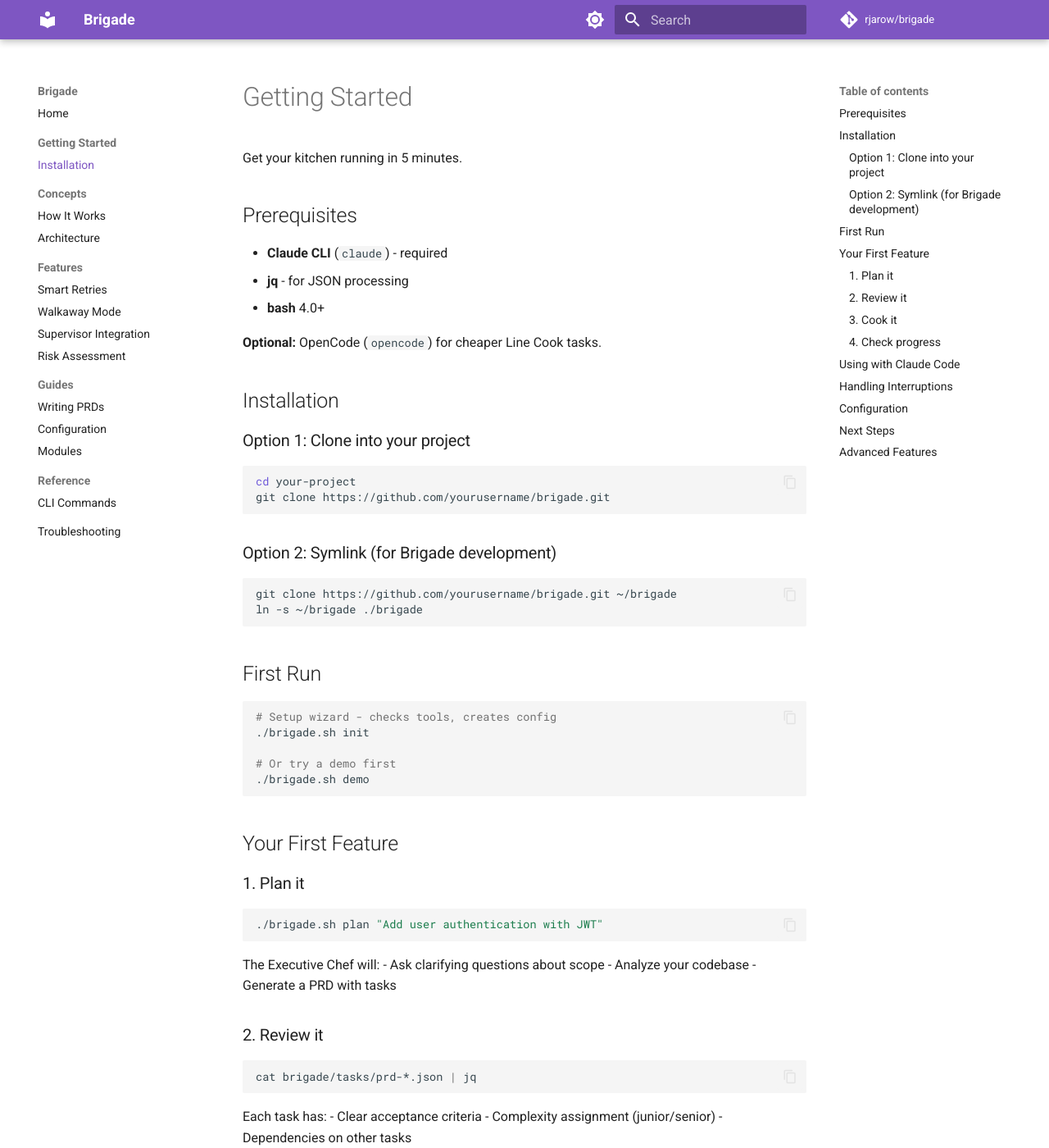
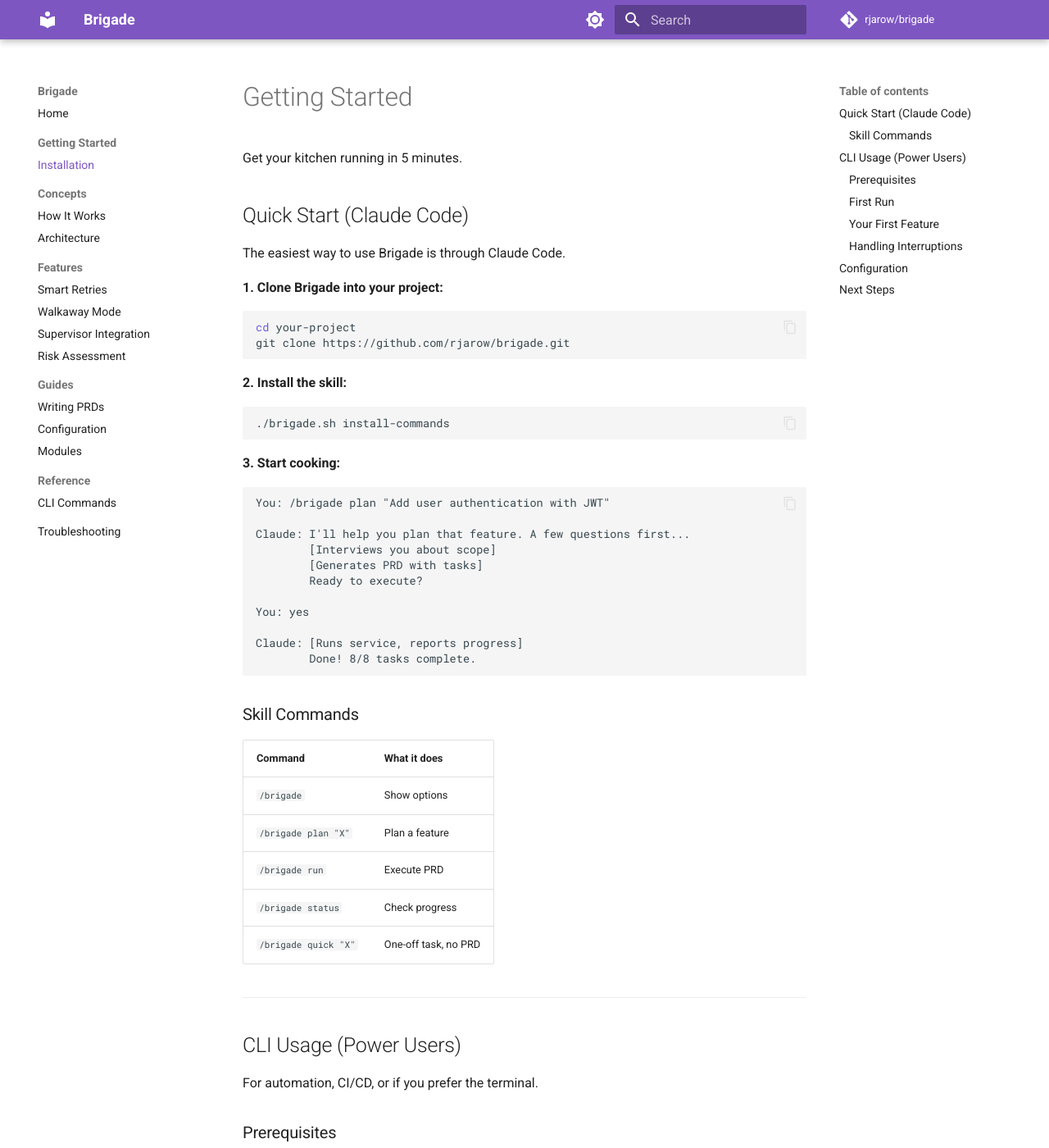
Before and after one commit to rjarow/brigade, an MkDocs documentation site: the page built from docs/getting-started.md, in a window 1280 px wide and 1400 px high. Shown: the whole window at 82% size. Built offline with MkDocs 1.6.1 and Material for MkDocs 9.7.7, drawn with Linux system fonts in a browser that asks for light colours; comment, search, counter and statistics services are not loaded; some of the changed text lies outside the part shown.

Commit message:
docs: Lead with Claude Code as primary entrypoint

````diff
--- a/docs/getting-started.md
+++ b/docs/getting-started.md
@@ -2,109 +2,38 @@
 
 Get your kitchen running in 5 minutes.
 
-## Prerequisites
+## Quick Start (Claude Code)
 
-- **Claude CLI** (`claude`) - required
-- **jq** - for JSON processing
-- **bash** 4.0+
+The easiest way to use Brigade is through Claude Code.
 
-**Optional:** OpenCode (`opencode`) for cheaper Line Cook tasks.
-
-## Installation
-
-### Option 1: Clone into your project
-
+**1. Clone Brigade into your project:**
 ```bash
 cd your-project
-git clone https://github.com/yourusername/brigade.git
+git clone https://github.com/rjarow/brigade.git
 ```
 
-### Option 2: Symlink (for Brigade development)
-
+**2. Install the skill:**
 ```bash
-git clone https://github.com/yourusername/brigade.git ~/brigade
-ln -s ~/brigade ./brigade
+./brigade.sh install-commands
 ```
 
-## First Run
+**3. Start cooking:**
+```
+You: /brigade plan "Add user authentication with JWT"
 
-```bash
-# Setup wizard - checks tools, creates config
-./brigade.sh init
-
-# Or try a demo first
-./brigade.sh demo
-```
-
-## Your First Feature
-
-### 1. Plan it
-
-```bash
-./brigade.sh plan "Add user authentication with JWT"
-```
-
-The Executive Chef will:
-- Ask clarifying questions about scope
-- Analyze your codebase
-- Generate a PRD with tasks
-
-### 2. Review it
-
-```bash
-cat brigade/tasks/prd-*.json | jq
-```
-
-Each task has:
-- Clear acceptance criteria
-- Complexity assignment (junior/senior)
-- Dependencies on other tasks
-
-### 3. Cook it
-
-```bash
-./brigade.sh service
-```
-
-Watch the kitchen work:
-```
-🍳 Firing up the kitchen for: User Authentication
-📋 Menu: 8 dishes to prepare
-
-🔪 Prepping US-001 - Add user model
-🍽️ US-001 plated! (45s)
-👨‍🍳 Executive Chef approves!
-...
-✅ Order up! 8 dishes served, kitchen clean.
-```
-
-### 4. Check progress
-
-```bash
-./brigade.sh status          # Current state
-./brigade.sh status --watch  # Auto-refresh
-```
-
-## Using with Claude Code
-
-Chat naturally instead of running commands:
-
-```
-You: /brigade plan "Add user auth"
-Claude: [Interviews you, generates PRD]
-        Ready to cook?
+Claude: I'll help you plan that feature. A few questions first...
+        [Interviews you about scope]
+        [Generates PRD with tasks]
+        Ready to execute?
 
 You: yes
+
 Claude: [Runs service, reports progress]
         Done! 8/8 tasks complete.
 ```
 
-**Install the skill:**
-```bash
-./brigade.sh install-commands.sh
-```
+### Skill Commands
 
-**Key commands:**
 | Command | What it does |
 |---------|--------------|
 | `/brigade` | Show options |
@@ -113,41 +42,72 @@ Claude: [Runs service, reports progress]
 | `/brigade status` | Check progress |
 | `/brigade quick "X"` | One-off task, no PRD |
 
-## Handling Interruptions
+---
+
+## CLI Usage (Power Users)
+
+For automation, CI/CD, or if you prefer the terminal.
+
+### Prerequisites
+
+- **Claude CLI** (`claude`) - required
+- **jq** - for JSON processing
+- **bash** 4.0+
+
+### First Run
+
+```bash
+./brigade.sh init    # Setup wizard
+./brigade.sh demo    # See what it does
+```
+
+### Your First Feature
+
+```bash
+# 1. Plan
+./brigade.sh plan "Add user authentication"
+
+# 2. Review
+cat brigade/tasks/prd-*.json | jq
+
+# 3. Execute
+./brigade.sh service
+
+# 4. Monitor
+./brigade.sh status --watch
+```
+
+### Handling Interruptions
 
 Ctrl+C anytime. Resume later:
 
 ```bash
-./brigade.sh resume          # Auto-detect, ask retry/skip
-./brigade.sh resume retry    # Retry the failed task
+./brigade.sh resume          # Auto-detect, prompt retry/skip
+./brigade.sh resume retry    # Retry failed task
 ./brigade.sh resume skip     # Skip and continue
 ```
 
+---
+
 ## Configuration
 
-Brigade works with zero config. For common tweaks, copy the minimal config:
+Brigade works with zero config. For common tweaks:
 
 ```bash
 cp brigade.config.minimal brigade.config
 ```
 
-Then uncomment what you need:
+Uncomment what you need:
 - **Cost savings** - Use OpenCode for routine tasks
 - **Testing** - Run tests after each task
 - **Quiet mode** - Spinner instead of full output
 - **Walkaway** - Autonomous overnight runs
 
-See [Configuration](configuration.md) for all 80+ options.
+See [Configuration](configuration.md) for all options.
 
 ## Next Steps
 
-- **[How It Works](how-it-works.md)** - Understand the execution flow
-- **[Configuration](configuration.md)** - Tune the kitchen
-- **[Writing PRDs](writing-prds.md)** - Manual PRD creation
-
-## Advanced Features
-
-- **[Smart Retries](features/smart-retries.md)** - Learn from failures
-- **[Walkaway Mode](features/walkaway-mode.md)** - Autonomous execution
-- **[Supervisor Integration](features/supervisor.md)** - AI-driven oversight
-- **[CLI Reference](reference/commands.md)** - All commands
+- [How It Works](how-it-works.md) - Understand the flow
+- [Writing PRDs](writing-prds.md) - Manual PRD creation
+- [Walkaway Mode](features/walkaway-mode.md) - Autonomous execution
+- [CLI Reference](reference/commands.md) - All commands
````
